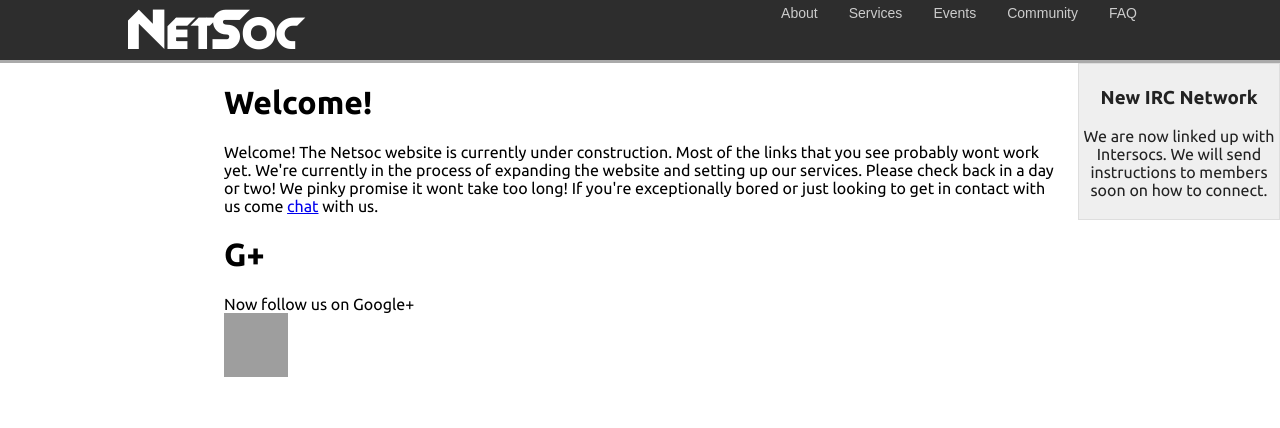
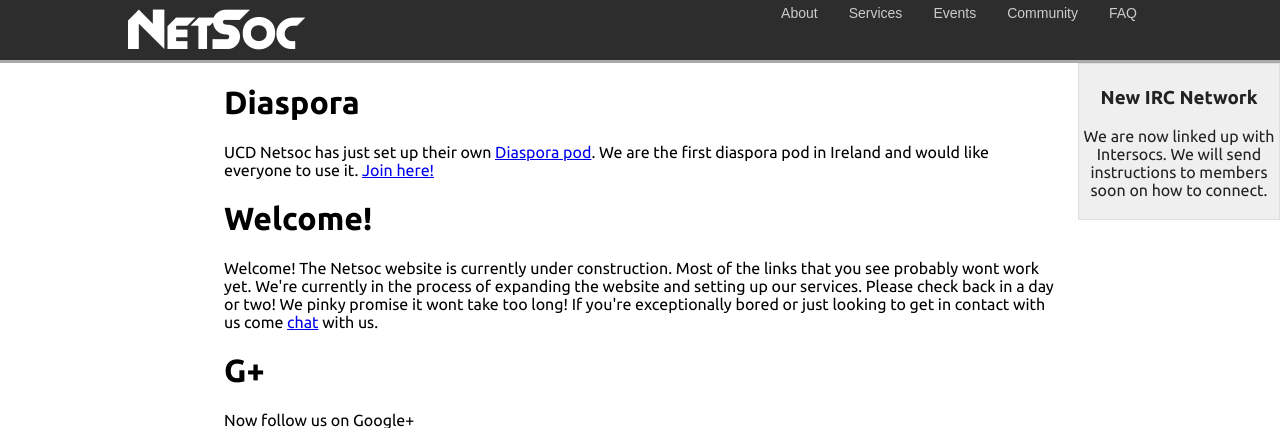
Before and after one commit to NetsocUCD/netsoc.com, a PHP site: page / in a window 1280 px wide. Shown: the top 428 px of the page. Run offline with PHP 8.4, Linux system fonts and the light colour scheme; some libraries are stand-ins or nearby versions; grey boxes are pictures that could not be loaded.

Commit message:
Added news on diaspora pod

```diff
--- a/index.php
+++ b/index.php
@@ -2,7 +2,12 @@
 	<body>
 		<div id="wrapper">
 			<?php include("header.php"); ?>
-			<div id="content">
+            <div id="content">
+                <h1>Diaspora</h1>
+                <p> UCD Netsoc has just set up their own <a href="http://diasporafoundation.org/">Diaspora pod</a>. We are the first diaspora pod in Ireland and would like everyone to use it.
+                    <a href="http://diaspora.ucd.ie:3000">Join here!</a>
+                </p>
+
 				<h1>Welcome!</h1>
 				<p> Welcome! The Netsoc website is currently under construction. Most of the links that you
 				see probably wont work yet. We're currently in the process of expanding the website and
```
